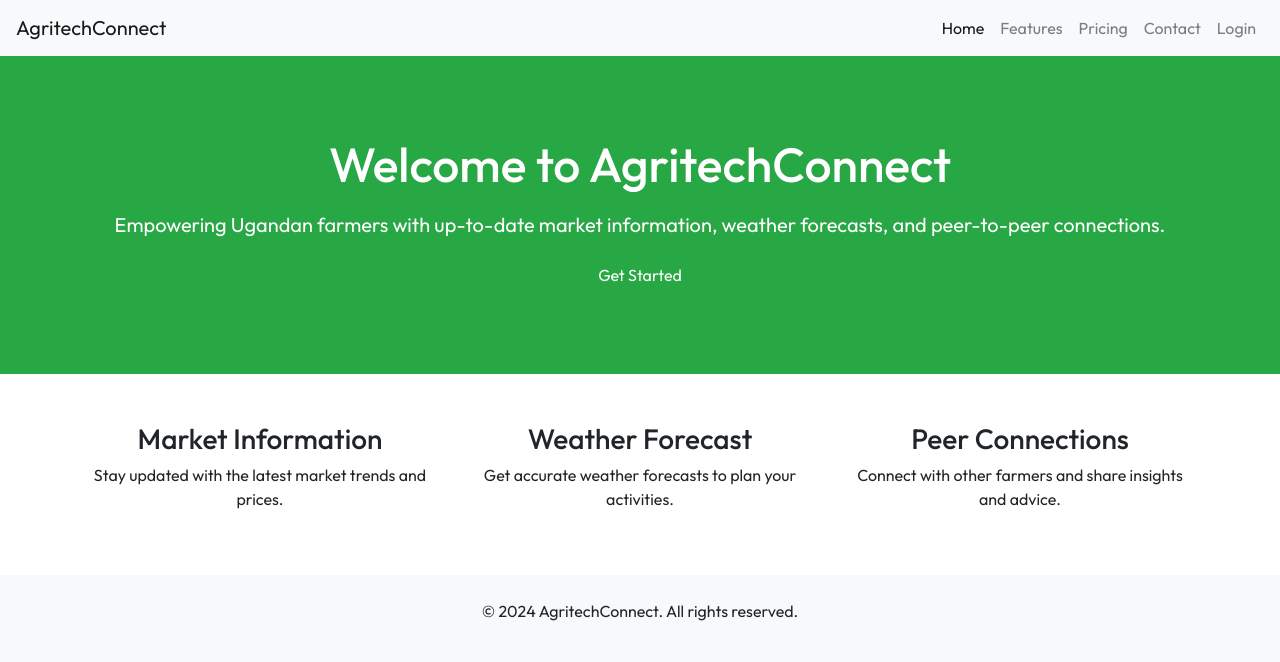
After one commit to Pineapplemocha24/AgritechConnect, a Django app: page / in a window 1280 px wide. The commit adds this page. Shown: the top 662 px of the page. Run offline with Django 5.2, Linux system fonts and the light colour scheme; some libraries are stand-ins or nearby versions.

Commit message:
authentication and sample index for redirecting after login

```diff
--- /dev/null
+++ b/AgritechConnect/templates/index.html
@@ -0,0 +1,108 @@
+<!DOCTYPE html>
+<html lang="en">
+
+<head>
+    <meta charset="UTF-8">
+    <meta name="viewport" content="width=device-width, initial-scale=1.0">
+    <title>AgritechConnect</title>
+    <link rel="preconnect" href="https://fonts.googleapis.com">
+    <link rel="preconnect" href="https://fonts.gstatic.com" crossorigin>
+    <link href="https://fonts.googleapis.com/css2?family=Outfit:wght@100..900&display=swap" rel="stylesheet">
+    <link href="https://stackpath.bootstrapcdn.com/bootstrap/4.5.2/css/bootstrap.min.css" rel="stylesheet">
+    <style>
+        body {
+            font-family: "Outfit", sans-serif;
+        }
+
+        .btn-custom {
+            background-color: #28a745; /* Green */
+            color: white;
+        }
+
+        .btn-custom:hover {
+            background-color: #218838; /* Darker Green */
+        }
+
+        .hero-section {
+            background-color: #28a745; /* Green */
+            color: white;
+            padding: 5rem 0;
+        }
+
+        .hero-section h1 {
+            font-size: 3rem;
+            margin-bottom: 1rem;
+        }
+
+        .hero-section p {
+            font-size: 1.25rem;
+        }
+    </style>
+</head>
+
+<body>
+    <header>
+        <nav class="navbar navbar-expand-lg navbar-light bg-light">
+            <a class="navbar-brand" href="#">AgritechConnect</a>
+            <button class="navbar-toggler" type="button" data-toggle="collapse" data-target="#navbarNav" aria-controls="navbarNav" aria-expanded="false" aria-label="Toggle navigation">
+                <span class="navbar-toggler-icon"></span>
+            </button>
+            <div class="collapse navbar-collapse" id="navbarNav">
+                <ul class="navbar-nav ml-auto">
+                    <li class="nav-item active">
+                        <a class="nav-link" href="#">Home <span class="sr-only">(current)</span></a>
+                    </li>
+                    <li class="nav-item">
+                        <a class="nav-link" href="#">Features</a>
+                    </li>
+                    <li class="nav-item">
+                        <a class="nav-link" href="#">Pricing</a>
+                    </li>
+                    <li class="nav-item">
+                        <a class="nav-link" href="#">Contact</a>
+                    </li>
+                    <li class="nav-item">
+                        <a class="nav-link" href="{% url 'login' %}">Login</a>
+                    </li>
+                </ul>
+            </div>
+        </nav>
+    </header>
+
+    <section class="hero-section text-center">
+        <div class="container">
+            <h1>Welcome to AgritechConnect</h1>
+            <p>Empowering Ugandan farmers with up-to-date market information, weather forecasts, and peer-to-peer connections.</p>
+            <a href="{% url 'register' %}" class="btn btn-custom">Get Started</a>
+        </div>
+    </section>
+
+    <section class="features py-5">
+        <div class="container">
+            <div class="row text-center">
+                <div class="col-md-4">
+                    <h3>Market Information</h3>
+                    <p>Stay updated with the latest market trends and prices.</p>
+                </div>
+                <div class="col-md-4">
+                    <h3>Weather Forecast</h3>
+                    <p>Get accurate weather forecasts to plan your activities.</p>
+                </div>
+                <div class="col-md-4">
+                    <h3>Peer Connections</h3>
+                    <p>Connect with other farmers and share insights and advice.</p>
+                </div>
+            </div>
+        </div>
+    </section>
+
+    <footer class="bg-light text-center py-4">
+        <p>&copy; 2024 AgritechConnect. All rights reserved.</p>
+    </footer>
+
+    <script src="https://code.jquery.com/jquery-3.5.1.slim.min.js"></script>
+    <script src="https://cdn.jsdelivr.net/npm/@popperjs/core@2.5.3/dist/umd/popper.min.js"></script>
+    <script src="https://stackpath.bootstrapcdn.com/bootstrap/4.5.2/js/bootstrap.min.js"></script>
+</body>
+
+</html>
--- /dev/null
+++ b/AgritechConnect/urls.py
@@ -0,0 +1,10 @@
+from django.urls import path
+from . import views
+
+urlpatterns = [
+    path('register/', views.register, name='register'),
+    path('login/', views.login, name='login'),
+    path('', views.index, name='index'),
+    # path('logout/', views.logout_view, name='logout'),
+
+]
--- a/AgritechConnect/views.py
+++ b/AgritechConnect/views.py
@@ -1,42 +1,40 @@
 from django.shortcuts import render, redirect
-from .models import *
-from django.contrib.auth import login, authenticate, login, logout
-from django.shortcuts import render
+from django.contrib.auth import authenticate, login as auth_login, logout
 from django.contrib import messages
-from .forms import *
-from django.contrib import messages
+from .models import Farmer
+from .forms import RegisterForm, LoginForm
 
-
-
-#Login
-def register_view(request):
-    msg = None
+# Register
+def register(request):
     if request.method == 'POST':
         form = RegisterForm(request.POST)
         if form.is_valid():
-            user = form.save(commit=True)
-            user.save()
+            form.save()
             return redirect('login')
         else:
-            msg = 'form is invalid'
+            print(form.errors)  # Print form errors to debug
     else:
         form = RegisterForm()
-    return render (request, 'register.html', {'form': form, 'msg': msg})
+    return render(request, 'register.html', {'form': form})
 
-def login_view(request):
-    form = LoginForm(request.POST)
-    msg = None
+# Login
+def login(request):
     if request.method == 'POST':
+        form = LoginForm(request, data=request.POST)
         if form.is_valid():
-            email = form.cleaned_data.get('email')
+            email = form.cleaned_data.get('username')
             password = form.cleaned_data.get('password')
-            user = authenticate(email=email, password=password)
+            user = authenticate(request, username=email, password=password)
             if user is not None:
                 login(request, user)
+                return redirect('index')  # Redirect to the index page after login
             else:
-                msg = 'Invalid Login Credentials'
+                form.add_error(None, "Invalid email or password.")
+    else:
+        form = LoginForm()
 
-        else:
-            msg = 'Error validating form'
+    return render(request, 'login.html', {'form': form})
 
-    return render(request, 'login.html', {'form': form, 'msg': msg})
+# Index
+def index(request):
+    return render(request, 'index.html')
--- a/UTAMUproj/urls.py
+++ b/UTAMUproj/urls.py
@@ -15,13 +15,12 @@ Including another URLconf
     2. Add a URL to urlpatterns:  path('blog/', include('blog.urls'))
 """
 from django.contrib import admin
-from django.urls import path
+from django.urls import path, include
 from AgritechConnect import views
 
 
 urlpatterns = [
     path('admin/', admin.site.urls),
-    path('login/', views.login_view, name='login'),
-    path('register/', views.register_view, name='register')
+    path('', include('AgritechConnect.urls')),
 
 ]
```
Also changed, not shown: AgritechConnect/forms.py (+27 -90 lines), AgritechConnect/models.py (+8 -9 lines), AgritechConnect/templates/layout.html (added, +33 -0 lines), AgritechConnect/templates/login.html (+7 -11 lines), AgritechConnect/templates/register.html (+10 -24 lines), UTAMUproj/settings.py (+9 -3 lines), AgritechConnect/migrations/0002_alter_farmer_groups_alter_farmer_password_and_more.py (added), 1 other file.
